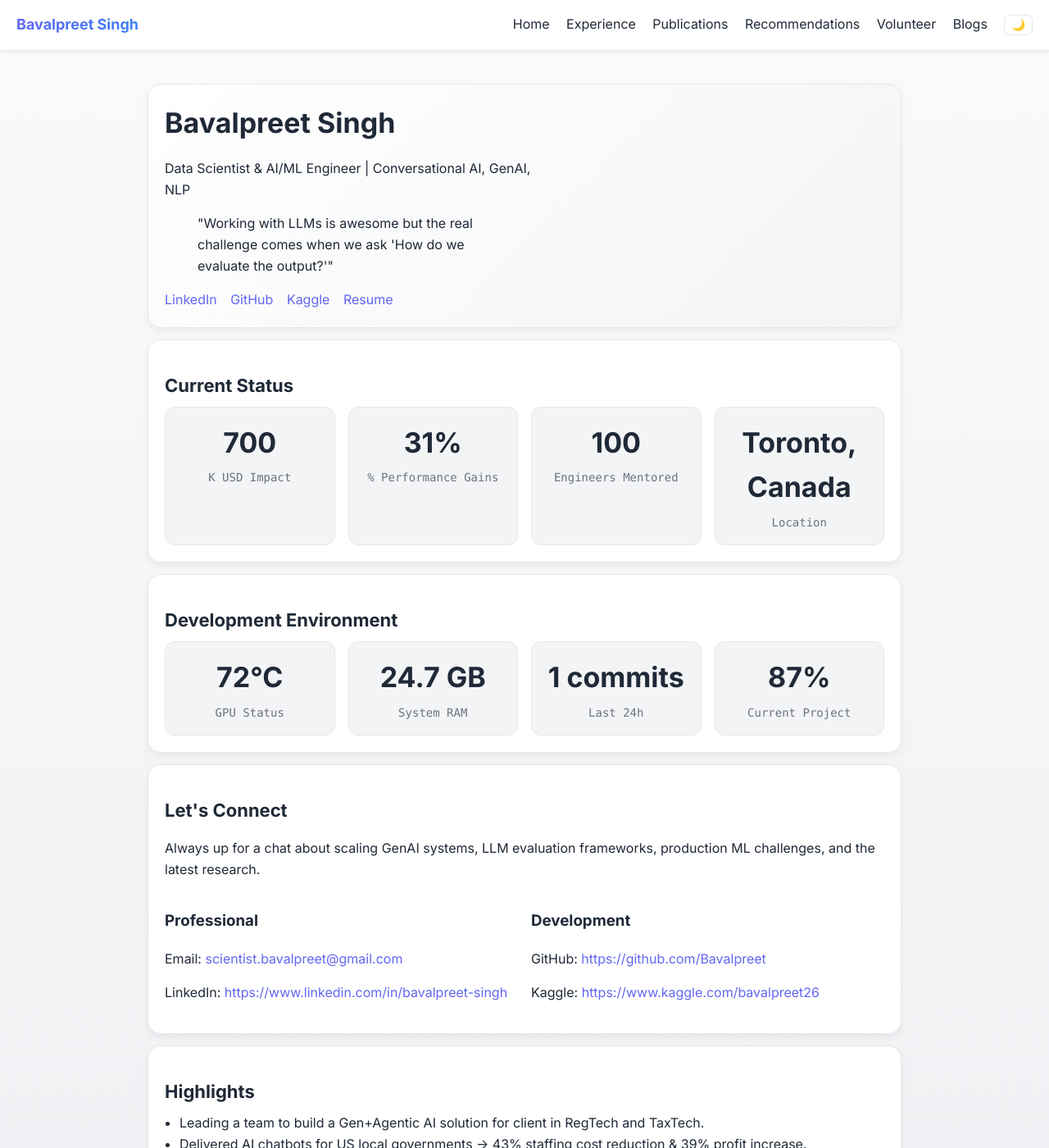
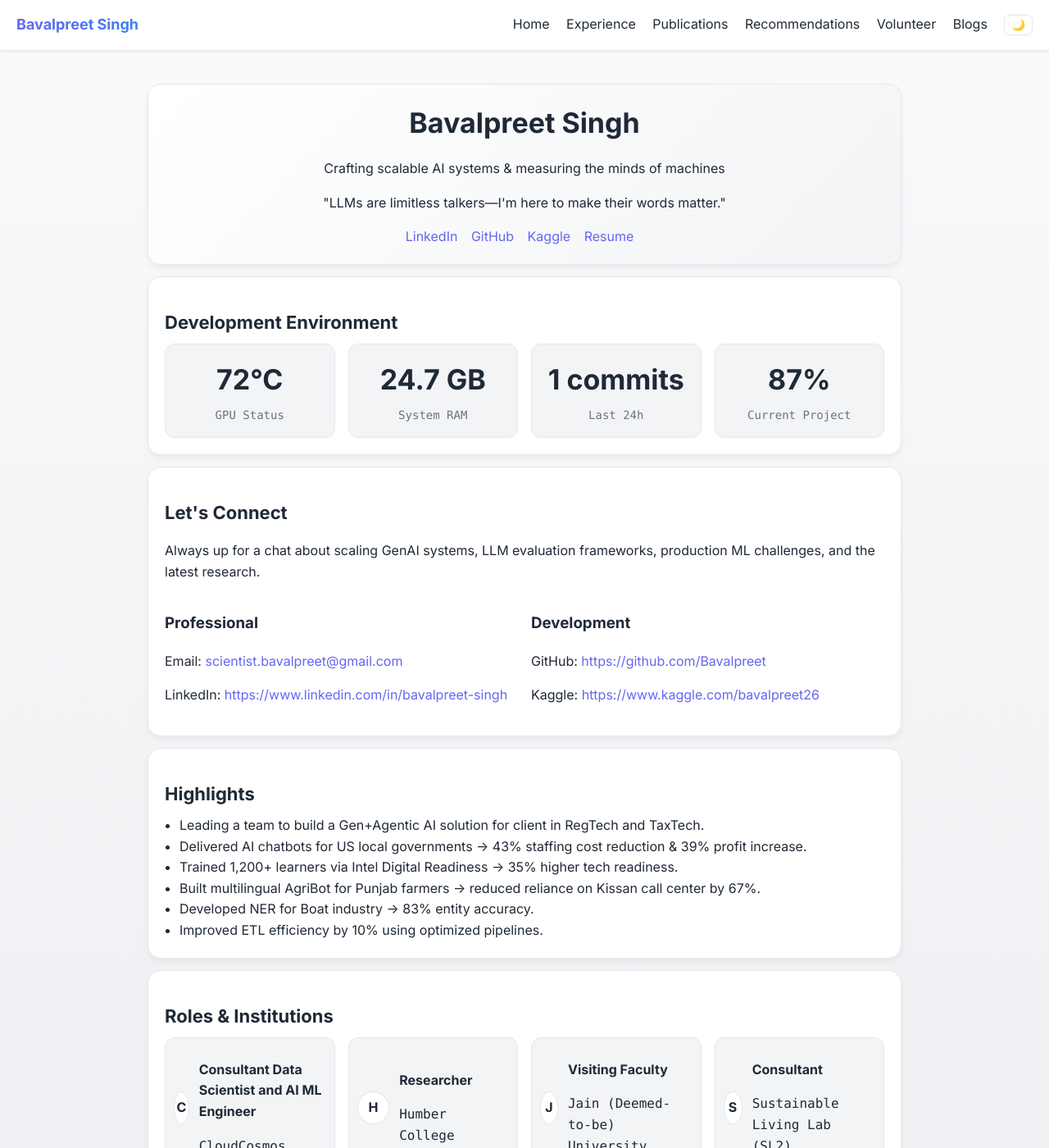
Before and after one commit to Bavalpreet/bavalpreet.github.io, a Jekyll site: the page built from index.html, in a window 1280 px wide and 1400 px high. Shown: the whole window at 82% size. Built offline with Jekyll 4.4.1, drawn with Linux system fonts in a browser that asks for light colours.

Commit message:
Refine hero intro and remove static status

```diff
--- a/_data/profile.yml
+++ b/_data/profile.yml
@@ -1,5 +1,5 @@
 name: Bavalpreet Singh
-headline: Data Scientist & AI/ML Engineer | Conversational AI, GenAI, NLP
+headline: Crafting scalable AI systems & measuring the minds of machines
 location: Toronto, Ontario, Canada
 email: scientist.bavalpreet@gmail.com
 linkedin: https://www.linkedin.com/in/bavalpreet-singh
--- a/_data/status.yml
+++ /dev/null
@@ -1,4 +0,0 @@
-impact_kusd: 700
-performance_gain_percent: 31
-engineers_mentored: 100
-location: Toronto, Canada
--- a/_layouts/default.html
+++ b/_layouts/default.html
@@ -13,7 +13,8 @@
   <body>
     <header class="site-header">
       <a class="brand" href="{{ '/' | relative_url }}">{{ site.title }}</a>
-      <nav>
+      <button id="nav-toggle" class="menu-toggle" aria-label="Toggle navigation">☰</button>
+      <nav id="site-nav">
         <a href="{{ '/' | relative_url }}">Home</a>
         <a href="{{ '/experience/' | relative_url }}">Experience</a>
         <a href="{{ '/publications/' | relative_url }}">Publications</a>
@@ -29,20 +30,6 @@
     <footer class="site-footer">
       <p>© {{ "now" | date: "%Y" }} {{ site.title }}</p>
     </footer>
-    <script>
-      const toggle = document.getElementById('theme-toggle');
-      const prefersDark = window.matchMedia('(prefers-color-scheme: dark)').matches;
-      const stored = localStorage.getItem('theme');
-      if (stored === 'dark' || (!stored && prefersDark)) {
-        document.body.classList.add('dark');
-      }
-      toggle.textContent = document.body.classList.contains('dark') ? '☀️' : '🌙';
-      toggle.addEventListener('click', () => {
-        document.body.classList.toggle('dark');
-        const mode = document.body.classList.contains('dark') ? 'dark' : 'light';
-        localStorage.setItem('theme', mode);
-        toggle.textContent = mode === 'dark' ? '☀️' : '🌙';
-      });
-    </script>
+    <script src="{{ '/assets/js/main.js' | relative_url }}"></script>
   </body>
 </html>
--- a/assets/css/style.css
+++ b/assets/css/style.css
@@ -102,8 +102,14 @@ nav a:hover::after {
   padding: 20px;
   margin: 14px 0;
   box-shadow: 0 4px 8px rgba(0, 0, 0, 0.05);
-  transition: background 0.3s ease, border-color 0.3s ease;
-  animation: fadeInUp 0.6s ease both;
+  opacity: 0;
+  transform: translateY(10px);
+  transition: background 0.3s ease, border-color 0.3s ease, opacity 0.6s ease, transform 0.6s ease;
+}
+
+.card.visible {
+  opacity: 1;
+  transform: translateY(0);
 }
 
 .grid {
@@ -138,10 +144,11 @@ nav a:hover::after {
 }
 
 .hero {
-  display: grid;
-  grid-template-columns: 1.1fr 0.9fr;
+  display: flex;
+  flex-direction: column;
+  align-items: center;
   gap: 18px;
-  align-items: center;
+  text-align: center;
   animation: fadeInUp 0.8s ease both;
 }
 
@@ -176,12 +183,6 @@ nav a:hover::after {
   to {
     opacity: 1;
     transform: translateY(0);
-  }
-}
-
-@media (max-width: 880px) {
-  .hero {
-    grid-template-columns: 1fr;
   }
 }
 
@@ -270,3 +271,37 @@ kbd {
   margin-right: 12px;
   border: 1px solid var(--border);
 }
+
+/* Mobile navigation */
+.menu-toggle {
+  display: none;
+  background: none;
+  border: 1px solid var(--border);
+  border-radius: 6px;
+  padding: 4px 8px;
+  cursor: pointer;
+}
+
+@media (max-width: 700px) {
+  nav {
+    display: none;
+    flex-direction: column;
+    position: absolute;
+    top: 60px;
+    right: 20px;
+    background: var(--card);
+    border: 1px solid var(--border);
+    border-radius: 8px;
+    padding: 16px;
+    box-shadow: 0 4px 8px rgba(0, 0, 0, 0.1);
+  }
+  nav.open {
+    display: flex;
+  }
+  .menu-toggle {
+    display: block;
+  }
+  .site-header {
+    position: relative;
+  }
+}
--- /dev/null
+++ b/assets/js/main.js
@@ -0,0 +1,61 @@
+// Main JavaScript for interactive features
+
+document.addEventListener('DOMContentLoaded', () => {
+  // Theme toggle
+  const themeToggle = document.getElementById('theme-toggle');
+  const prefersDark = window.matchMedia('(prefers-color-scheme: dark)').matches;
+  const storedTheme = localStorage.getItem('theme');
+  if (storedTheme === 'dark' || (!storedTheme && prefersDark)) {
+    document.body.classList.add('dark');
+  }
+  if (themeToggle) {
+    const setIcon = () => {
+      themeToggle.textContent = document.body.classList.contains('dark') ? '☀️' : '🌙';
+    };
+    setIcon();
+    themeToggle.addEventListener('click', () => {
+      document.body.classList.toggle('dark');
+      const mode = document.body.classList.contains('dark') ? 'dark' : 'light';
+      localStorage.setItem('theme', mode);
+      setIcon();
+    });
+  }
+
+  // Mobile navigation toggle
+  const navToggle = document.getElementById('nav-toggle');
+  const siteNav = document.getElementById('site-nav');
+  if (navToggle && siteNav) {
+    navToggle.addEventListener('click', () => {
+      siteNav.classList.toggle('open');
+    });
+  }
+
+  // Typewriter effect for headline
+  const headline = document.getElementById('headline');
+  if (headline) {
+    const text = headline.dataset.text || '';
+    let index = 0;
+    const type = () => {
+      if (index < text.length) {
+        headline.textContent += text.charAt(index);
+        index++;
+        setTimeout(type, 80);
+      }
+    };
+    type();
+  }
+
+  // Reveal cards on scroll
+  const observer = new IntersectionObserver((entries) => {
+    entries.forEach((entry) => {
+      if (entry.isIntersecting) {
+        entry.target.classList.add('visible');
+        observer.unobserve(entry.target);
+      }
+    });
+  }, { threshold: 0.1 });
+
+  document.querySelectorAll('.card').forEach((card) => {
+    observer.observe(card);
+  });
+});
--- a/index.html
+++ b/index.html
@@ -3,41 +3,18 @@ layout: default
 title: Home
 ---
 {% assign p = site.data.profile %}
-{% assign status = site.data.status %}
 {% assign env = site.data.development %}
 
 <section class="hero card">
   <div>
     <h1 class="h1">{{ p.name }}</h1>
-    <p>{{ p.headline }}</p>
-    <blockquote>"Working with LLMs is awesome but the real challenge comes when we ask 'How do we evaluate the output?'"</blockquote>
+    <p id="headline" data-text="{{ p.headline }}"></p>
+    <blockquote>"LLMs are limitless talkers—I'm here to make their words matter."</blockquote>
     <div class="actions social-links">
       <a href="{{ p.linkedin }}" target="_blank">LinkedIn</a>
       <a href="{{ p.github }}" target="_blank">GitHub</a>
       <a href="{{ p.kaggle }}" target="_blank">Kaggle</a>
       <a href="/resume.pdf" target="_blank">Resume</a>
-    </div>
-  </div>
-</section>
-
-<section class="card">
-  <h2 class="h2">Current Status</h2>
-  <div class="grid stats">
-    <div class="stat">
-      <h3 class="h1">{{ status.impact_kusd }}</h3>
-      <p class="mono">K USD Impact</p>
-    </div>
-    <div class="stat">
-      <h3 class="h1">{{ status.performance_gain_percent }}%</h3>
-      <p class="mono">% Performance Gains</p>
-    </div>
-    <div class="stat">
-      <h3 class="h1">{{ status.engineers_mentored }}</h3>
-      <p class="mono">Engineers Mentored</p>
-    </div>
-    <div class="stat">
-      <h3 class="h1">{{ status.location }}</h3>
-      <p class="mono">Location</p>
     </div>
   </div>
 </section>
```
